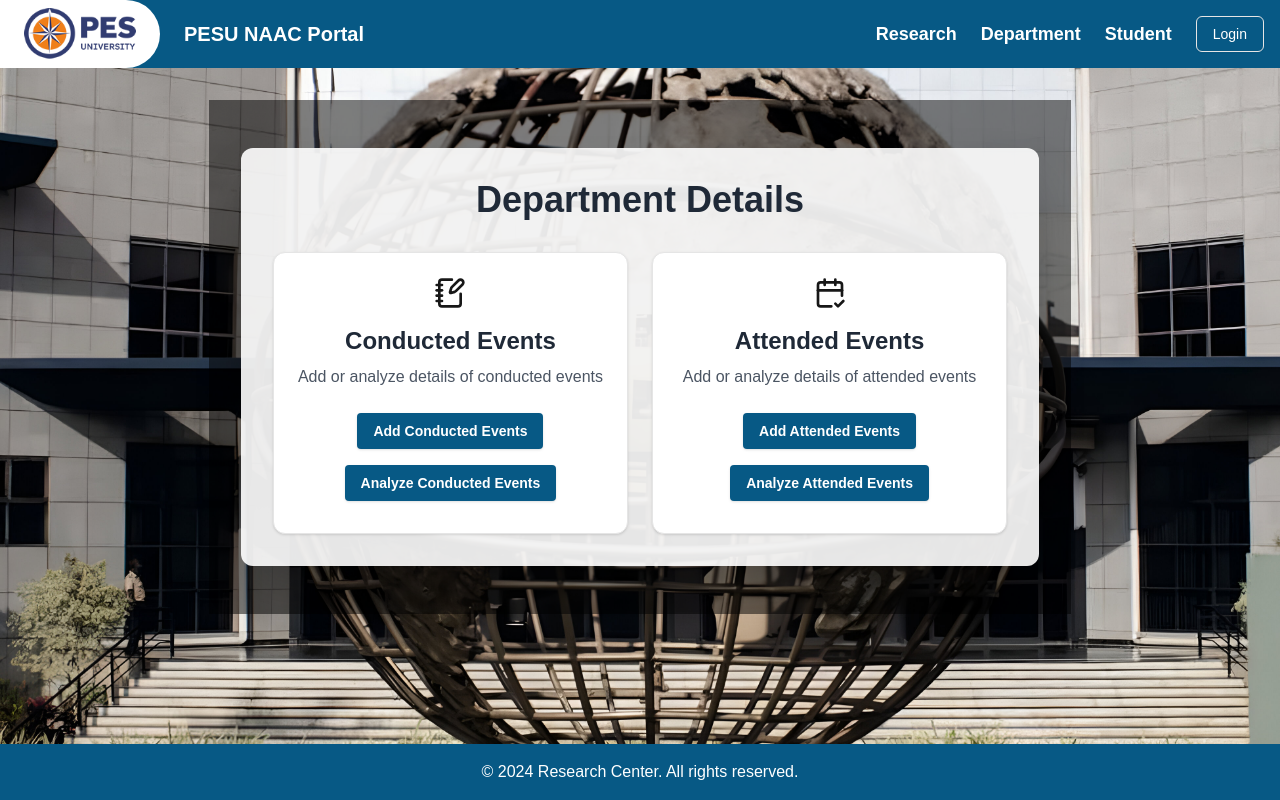
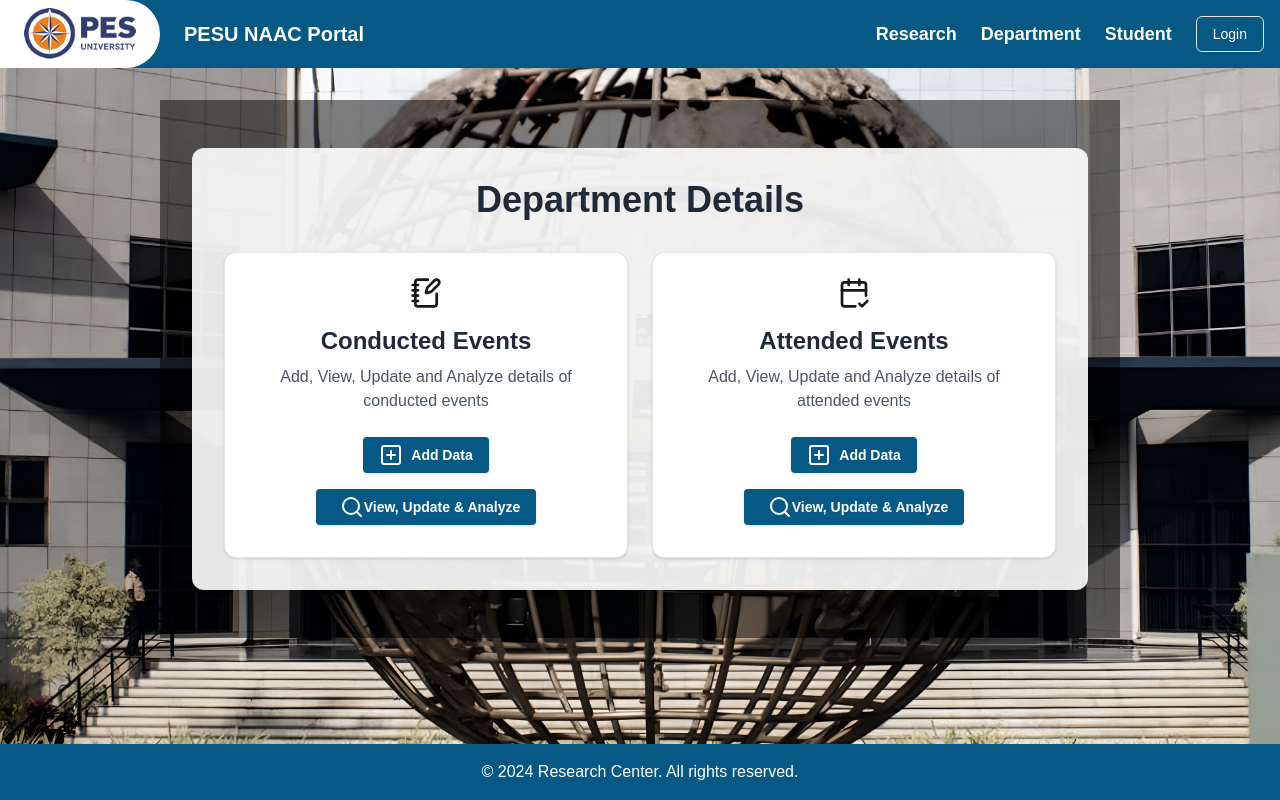
Before and after one commit to vrashankshetty/PESU-Research-Portal, a Next.js app in the folder frontend_new/: page /department in a window 1280 px wide. Built offline with nearby package versions, Linux system fonts and the light colour scheme.

Commit message:
Frontend test changes

```diff
--- a/frontend_new/app/department/attended/analyze/page.tsx
+++ b/frontend_new/app/department/attended/analyze/page.tsx
@@ -33,6 +33,7 @@ import { backendUrl } from "@/config";
 import { DateRange } from "react-day-picker";
 import { DatePickerWithRange } from "@/components/ui/date-picker-with-range";
 import { format } from "date-fns";
+import { Pencil } from "lucide-react";
 
 type Attended = {
   id: string;
@@ -315,6 +316,7 @@ function AttendedDashboard() {
                       <th className="px-6 py-3">Duration Start</th>
                       <th className="px-6 py-3">Duration End</th>
                       <th className="px-6 py-3">Document Link</th>
+                      <th className="px-6 py-3">Edit</th>
                     </tr>
                   </thead>
                   <tbody>
@@ -332,7 +334,7 @@ function AttendedDashboard() {
                           {new Date(event.durationEndDate).toLocaleDateString()}
                         </td>
                         <td className="px-6 py-4">
-                          {event.documentLink && (
+                          {event.documentLink ? (
                             <a
                               href={event.documentLink}
                               target="_blank"
@@ -341,7 +343,23 @@ function AttendedDashboard() {
                             >
                               View
                             </a>
+                          ) : (
+                            <div>N/A</div>
                           )}
+                        </td>
+                        <td className="px-6 py-4">
+                          <Button
+                            onClick={() =>
+                              router.push(
+                                `/department/attended/edit/${event.id}`
+                              )
+                            }
+                            variant="outline"
+                            size="sm"
+                          >
+                            Edit
+                            <Pencil className="h-4 w-4 ml-2" />
+                          </Button>
                         </td>
                       </tr>
                     ))}
@@ -356,8 +374,18 @@ function AttendedDashboard() {
               <div className="grid grid-cols-1 md:grid-cols-2 lg:grid-cols-3 gap-4">
                 {filteredAttended.map((event, index) => (
                   <Card key={event.id}>
-                    <CardHeader>
+                    <CardHeader className="flex flex-row items-center justify-between">
                       <CardTitle>{event.programTitle}</CardTitle>
+                      <Button
+                        onClick={() =>
+                          router.push(`/department/attended/edit/${event.id}`)
+                        }
+                        variant="outline"
+                        size="sm"
+                      >
+                        Edit
+                        <Pencil className="h-4 w-4 ml-2" />
+                      </Button>
                     </CardHeader>
                     <CardContent>
                       <p>
--- a/frontend_new/app/department/page.tsx
+++ b/frontend_new/app/department/page.tsx
@@ -1,7 +1,7 @@
 import Link from "next/link";
 import { Button } from "@/components/ui/button";
 import { Card, CardContent } from "@/components/ui/card";
-import { NotebookPen, CalendarCheck2 } from "lucide-react";
+import { NotebookPen, CalendarCheck2, SquarePlus, Search } from "lucide-react";
 
 type DepartmentOption = {
   title: string;
@@ -13,13 +13,13 @@ type DepartmentOption = {
 const departmentOptions: DepartmentOption[] = [
   {
     title: "Conducted Events",
-    description: "Add or analyze details of conducted events",
+    description: "Add, View, Update and Analyze details of conducted events",
     href: "conducted",
     icon: <NotebookPen className="h-8 w-8" />,
   },
   {
     title: "Attended Events",
-    description: "Add or analyze details of attended events",
+    description: "Add, View, Update and Analyze details of attended events",
     href: "attended",
     icon: <CalendarCheck2 className="h-8 w-8" />,
   },
@@ -47,12 +47,13 @@ export default function Department() {
                 <p className="text-gray-600 mb-4">{option.description}</p>
                 <Link href={`/department/${option.href}/add`} passHref>
                   <Button className="w-full bg-sky-800 hover:bg-sky-900 text-white font-bold py-2 px-4 my-2 rounded">
-                    Add {option.title.split(" - ")[0]}
+                    <SquarePlus className="h-6 w-6 mr-2" />
+                    Add Data
                   </Button>
                 </Link>
                 <Link href={`/department/${option.href}/analyze`} passHref>
                   <Button className="w-full bg-sky-800 hover:bg-sky-900 text-white font-bold py-2 px-4 my-2 rounded">
-                    Analyze {option.title.split(" - ")[0]}
+                    <Search className="h-6 w-6 ml-2" /> View, Update & Analyze
                   </Button>
                 </Link>
               </CardContent>
--- a/frontend_new/app/research/page.tsx
+++ b/frontend_new/app/research/page.tsx
@@ -1,7 +1,7 @@
 import Link from "next/link";
 import { Button } from "@/components/ui/button";
 import { Card, CardContent } from "@/components/ui/card";
-import { BookOpen, Users, Lightbulb } from "lucide-react";
+import { BookOpen, Users, Lightbulb, SquarePlus, Search } from "lucide-react";
 
 type ResearchOption = {
   title: string;
@@ -13,19 +13,19 @@ type ResearchOption = {
 const researchOptions: ResearchOption[] = [
   {
     title: "Journals",
-    description: "Add or analyze journal entries",
+    description: "Add, View, Update and Analyze journal publications",
     href: "journals",
     icon: <BookOpen className="h-8 w-8" />,
   },
   {
     title: "Conferences",
-    description: "Add or analyze conference papers",
+    description: "Add, View, Update and Analyze conference papers",
     href: "conferences",
     icon: <Users className="h-8 w-8" />,
   },
   {
     title: "Patents",
-    description: "Add or analyze patent information",
+    description: "Add, View, Update and Analyze patent information",
     href: "patents",
     icon: <Lightbulb className="h-8 w-8" />,
   },
@@ -53,12 +53,12 @@ export default function Research() {
                 <p className="text-gray-600 mb-4">{option.description}</p>
                 <Link href={`/research/${option.href}/add`} passHref>
                   <Button className="w-full bg-sky-800 hover:bg-sky-900 text-white font-bold py-2 px-4 my-2 rounded">
-                    Add {option.title}
+                    <SquarePlus className="h-6 w-6 ml-2" /> Add Data
                   </Button>
                 </Link>
                 <Link href={`/research/${option.href}/analyze`} passHref>
                   <Button className="w-full bg-sky-800 hover:bg-sky-900 text-white font-bold py-2 px-4 my-2 rounded">
-                    Analyze {option.title}
+                    <Search className="h-6 w-6 ml-2" /> View, Update & Analyze
                   </Button>
                 </Link>
               </CardContent>
--- a/frontend_new/app/student/page.tsx
+++ b/frontend_new/app/student/page.tsx
@@ -1,7 +1,15 @@
 import Link from "next/link";
 import { Button } from "@/components/ui/button";
 import { Card, CardContent } from "@/components/ui/card";
-import { BookOpen, Users, Lightbulb, Medal, PenTool, BookCopyIcon } from "lucide-react";
+import {
+  BookOpen,
+  Lightbulb,
+  Medal,
+  PenTool,
+  BookCopyIcon,
+  SquarePlus,
+  Search,
+} from "lucide-react";
 
 type StudentOption = {
   title: string;
@@ -13,31 +21,36 @@ type StudentOption = {
 const studentOptions: StudentOption[] = [
   {
     title: "Intra University events",
-    description: "Add or analyze sports and cultural events / competitions organised by the Institution",
+    description:
+      "Add or analyze sports and cultural events / competitions organised by the Institution",
     href: "intraSports",
     icon: <BookOpen className="h-8 w-8" />,
   },
   {
     title: "Inter University Medals",
-    description: "Add or analyze awards/medals won by students in sports/cultural activities at inter-university/state/national/international events",
+    description:
+      "Add or analyze awards/medals won by students in sports/cultural activities at inter-university/state/national/international events",
     href: "interSports",
     icon: <Medal className="h-8 w-8" />,
   },
   {
     title: "Higher Education",
-    description: "Add or analyze graduated students who have progressed to higher education",
+    description:
+      "Add or analyze graduated students who have progressed to higher education",
     href: "higherEducation",
     icon: <BookCopyIcon className="h-8 w-8" />,
   },
   {
     title: "Competitive Exams",
-    description: "Add or analyze students qualifying in state/ national/ international level examinations",
+    description:
+      "Add or analyze students qualifying in state/ national/ international level examinations",
     href: "higherExams",
     icon: <PenTool className="h-8 w-8" />,
   },
   {
     title: "Career Counseling",
-    description: "Add or analyze students benefited by career counseling and guidance for competitive examinations offered by the Institution",
+    description:
+      "Add or analyze students benefited by career counseling and guidance for competitive examinations offered by the Institution",
     href: "careerCounseling",
     icon: <Lightbulb className="h-8 w-8" />,
   },
@@ -51,7 +64,7 @@ export default function Student() {
         <h1 className="text-4xl font-bold text-center mb-8 text-gray-800">
           Student
         </h1>
-        <div className="grid gap-6 md:grid-cols-4">
+        <div className="grid gap-6 lg:grid-cols-3">
           {studentOptions.map((option) => (
             <Card
               key={option.title}
@@ -65,12 +78,13 @@ export default function Student() {
                 <p className="text-gray-600 mb-4">{option.description}</p>
                 <Link href={`/student/${option.href}/add`} passHref>
                   <Button className="w-full bg-sky-800 hover:bg-sky-900 text-white font-bold py-2 px-4 my-2 rounded">
-                    Add {option.title}
+                    <SquarePlus className="h-6 w-6 ml-2" />
+                    Add Data
                   </Button>
                 </Link>
                 <Link href={`/student/${option.href}/analyze`} passHref>
                   <Button className="w-full bg-sky-800 hover:bg-sky-900 text-white font-bold py-2 px-4 my-2 rounded">
-                    Analyze {option.title}
+                    <Search className="h-6 w-6 ml-2" /> View, Update & Analyze
                   </Button>
                 </Link>
               </CardContent>
```
